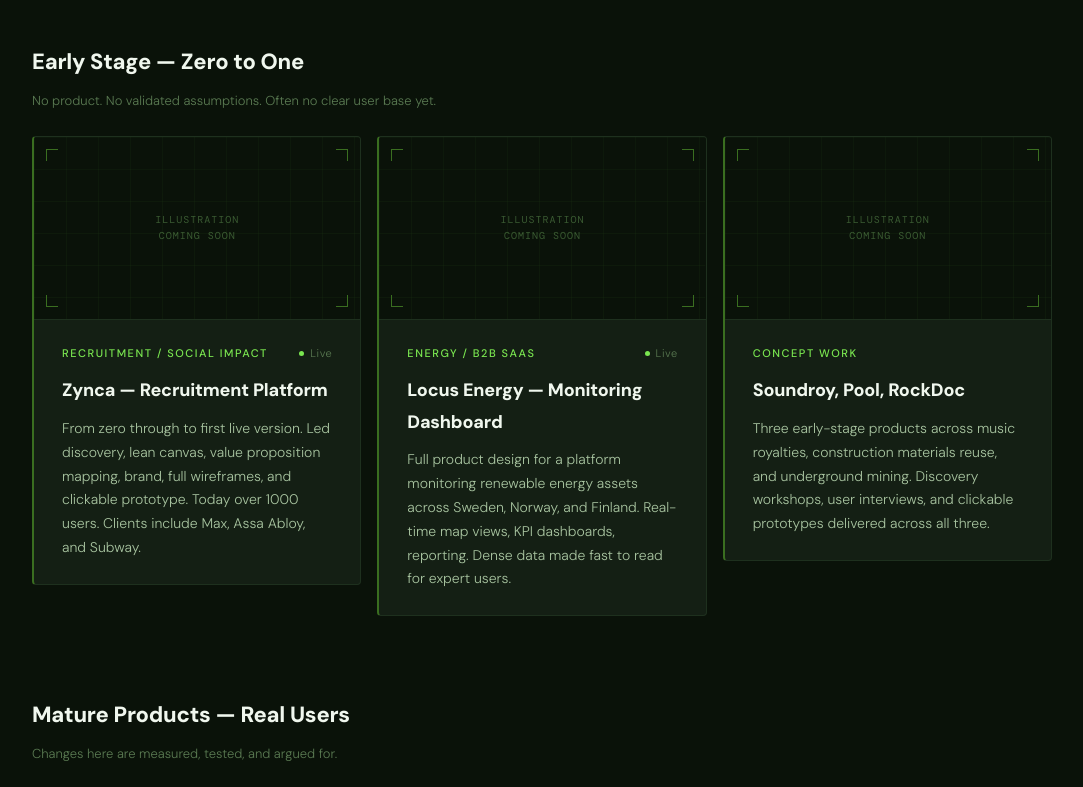
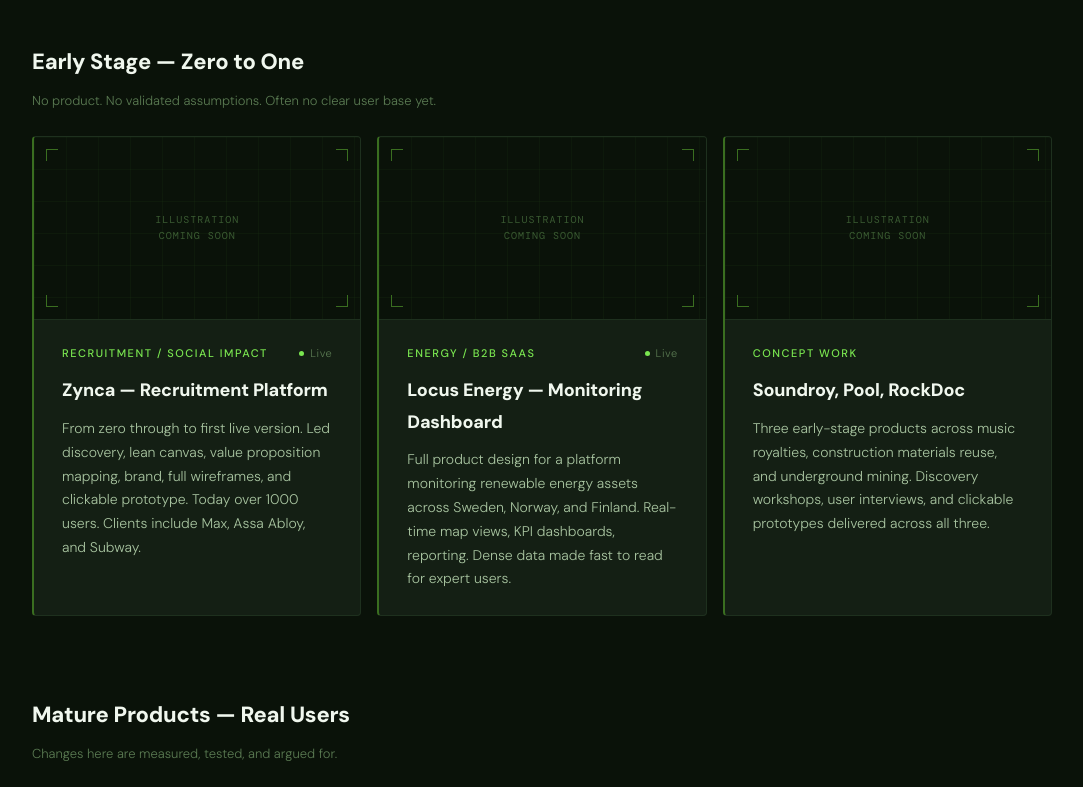
Before and after one commit to jo-kam/joanna-portfolio, a React (Vite) app: page / in a window 1280 px wide. Shown: the part 1840-2627 px from the top of the page, without its empty margins (98-1181 px from the left). Built offline with nearby package versions, Linux system fonts and the light colour scheme.

Commit message:
Equal height cards

```diff
--- a/src/App.jsx
+++ b/src/App.jsx
@@ -251,13 +251,14 @@
 function ProjectCard({ project, index }) {
   const [hovered, setHovered] = useState(false);
   return (
-    <FadeIn delay={index * 80}>
+    <FadeIn delay={index * 80} style={{ height: "100%" }}>
       <div onMouseEnter={() => setHovered(true)} onMouseLeave={() => setHovered(false)}
         style={{
           background: hovered ? DS.colors.card : DS.colors.raised,
           border: `0.5px solid ${hovered ? DS.colors.borderHover : DS.colors.border}`,
           borderLeft: `2px solid ${hovered ? DS.colors.accent : DS.colors.accentDim}`,
           borderRadius: 4, overflow: "hidden", transition: "all 0.25s ease",
+          height: "100%", display: "flex", flexDirection: "column",
         }}>
         <div style={{
           width: "100%", aspectRatio: "16/9",
@@ -352,6 +353,7 @@
             display: "grid",
             gridTemplateColumns: isMobile ? "1fr" : "repeat(auto-fit, minmax(300px, 1fr))",
             gap: 16,
+            alignItems: "stretch",
           }}>
             {group.projects.map((p, pi) => <ProjectCard key={pi} project={p} index={pi} />)}
           </div>
```
